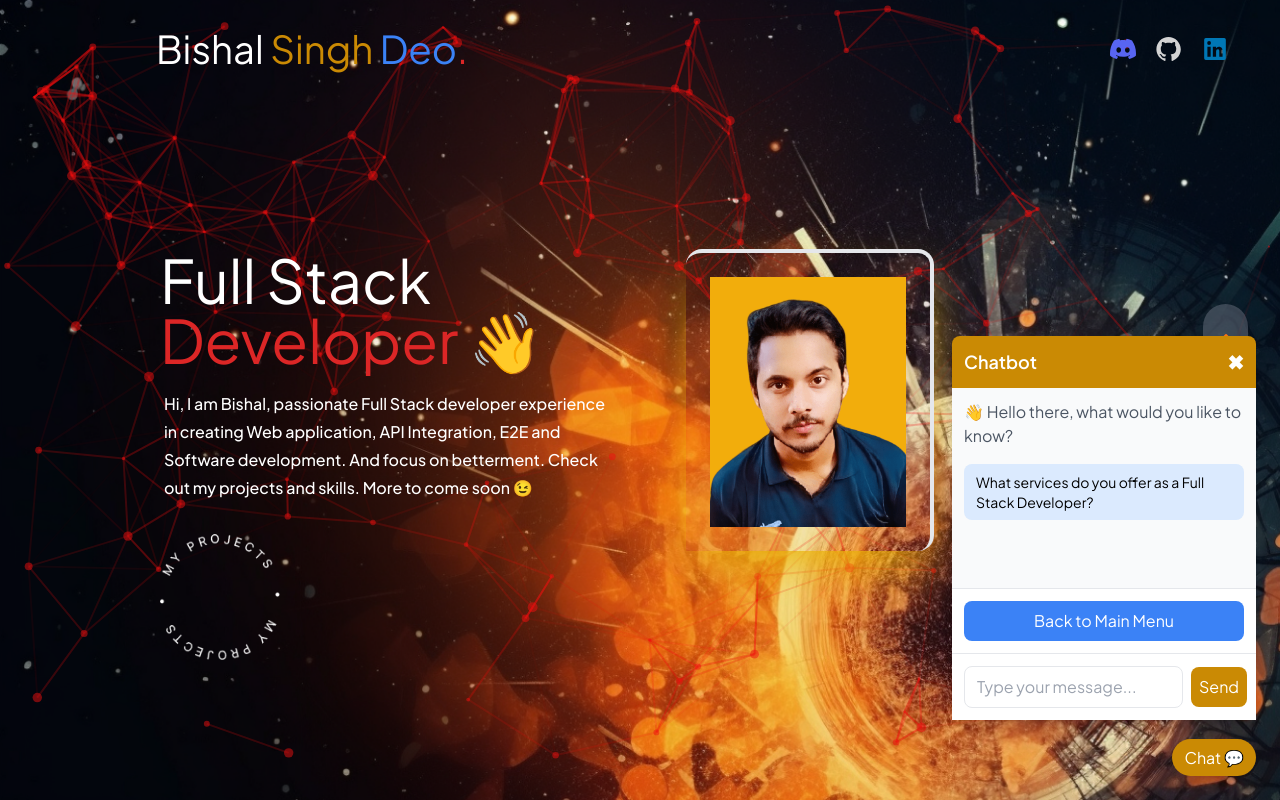
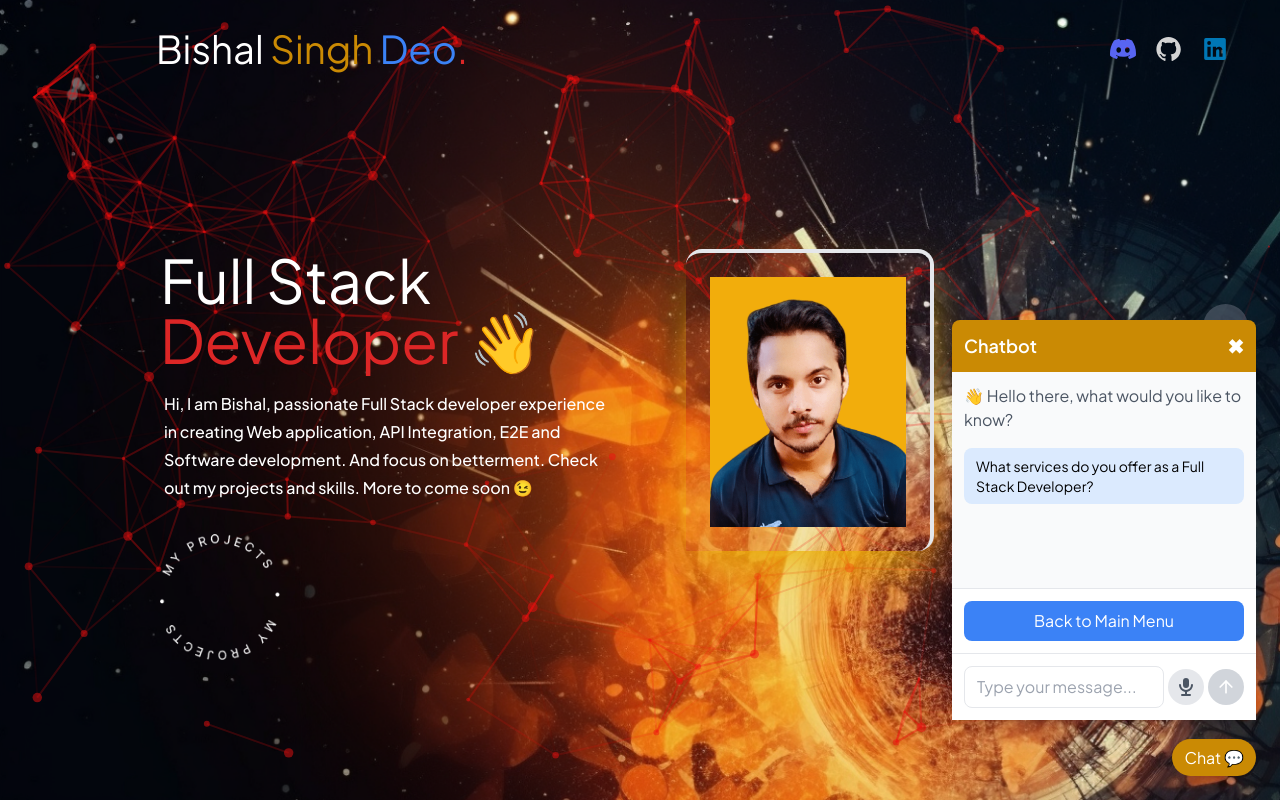
Before and after one commit to Bishalsnghd07/Portfolio-Bishal, a Next.js app: page / in a window 1280 px wide. Both pictures are taken after a click on the button "Chat 💬". Built offline with nearby package versions, Linux system fonts and the light colour scheme.

Commit message:
update flexibility of input search box, added new global file for handling types

```diff
--- a/components/chatbot.tsx
+++ b/components/chatbot.tsx
@@ -34,6 +34,9 @@ const Chatbot: React.FC<ChatbotProps> = ({ initialOpen = false }) => {
   const [messages, setMessages] = useState<ChatMessage[]>([]);
   const [userInput, setUserInput] = useState("");
   const [navHistory, setNavHistory] = useState<FollowUpOption[][]>([]);
+  const [isListening, setIsListening] = useState(false);
+  const recognitionRef = useRef<any>(null);
+
   // Add scroll ref
   const messagesEndRef = useRef<HTMLDivElement>(null);
 
@@ -157,6 +160,52 @@ const Chatbot: React.FC<ChatbotProps> = ({ initialOpen = false }) => {
 
   const handleBackToMenu = () => setMessages([]);
 
+  // 2. Initialize speech recognition
+  useEffect(() => {
+    if (typeof window !== "undefined") {
+      const SpeechRecognition =
+        window.SpeechRecognition || window.webkitSpeechRecognition;
+      if (SpeechRecognition) {
+        recognitionRef.current = new SpeechRecognition();
+        recognitionRef.current.continuous = false;
+        recognitionRef.current.interimResults = false;
+
+        recognitionRef.current.onresult = (event: any) => {
+          const transcript = event.results[0][0].transcript;
+          setUserInput(transcript);
+          handleSendMessage(transcript);
+        };
+
+        recognitionRef.current.onerror = (event: any) => {
+          console.error("Speech recognition error", event.error);
+          setIsListening(false);
+        };
+      }
+    }
+
+    return () => {
+      if (recognitionRef.current) {
+        recognitionRef.current.stop();
+      }
+    };
+  }, []);
+
+  // 3. Add microphone toggle function
+  const toggleMicrophone = () => {
+    if (!recognitionRef.current) {
+      alert("Speech recognition not supported in your browser");
+      return;
+    }
+
+    if (isListening) {
+      recognitionRef.current.stop();
+      setIsListening(false);
+    } else {
+      recognitionRef.current.start();
+      setIsListening(true);
+    }
+  };
+
   return (
     <>
       <div className="group fixed bottom-6 right-6">
@@ -199,8 +248,8 @@ const Chatbot: React.FC<ChatbotProps> = ({ initialOpen = false }) => {
       </div>
 
       {isOpen && (
-        <div className="fixed bottom-20 right-6 w-[19rem] h-[24rem] bg-white rounded-xl shadow-lg border-none flex flex-col">
-          <div className="flex items-center justify-between p-3 bg-yellow-600 text-white rounded-t-lg">
+        <div className="fixed bottom-20 right-6 w-[19rem] h-[25rem] bg-white rounded-xl shadow-lg border-none flex flex-col">
+          <div className="flex items-center justify-between p-3 bg-yellow-600 text-white rounded-t-lg flex-wrap">
             {navHistory.length > 1 && (
               <button
                 onClick={handleBack}
@@ -280,10 +329,12 @@ const Chatbot: React.FC<ChatbotProps> = ({ initialOpen = false }) => {
             </button>
           </div>
 
-          <div className="p-3 border-t bg-white flex items-center">
+          <div className="p-3 border-t bg-white flex items-center gap-1 w-full">
+            {/* Flexible Input Container */}
+            <div className="flex-1 flex items-center gap-1 min-w-0">
               <input
                 type="text"
-              className="flex-1 px-3 py-2 border rounded-lg focus:outline-none"
+                className="flex-1 min-w-0 px-3 py-2 border rounded-lg focus:outline-none"
                 placeholder="Type your message..."
                 value={userInput}
                 onChange={(e) => setUserInput(e.target.value)}
@@ -291,12 +342,73 @@ const Chatbot: React.FC<ChatbotProps> = ({ initialOpen = false }) => {
                   e.key === "Enter" && handleSendMessage(userInput)
                 }
               />
+            </div>
+
+            {/* Action Buttons - will now stay on same line */}
+            <div className="flex items-center gap-1 flex-shrink-0">
+              <button
+                onClick={toggleMicrophone}
+                className={`p-2 rounded-full ${
+                  isListening ? "bg-red-500" : "bg-gray-200"
+                } hover:bg-blue-100 transition-colors`}
+                title={isListening ? "Stop listening" : "Start voice input"}
+              >
+                {/* Microphone icon SVG */}
+                {isListening ? (
+                  <svg
+                    xmlns="http://www.w3.org/2000/svg"
+                    className="h-5 w-5 text-white"
+                    viewBox="0 0 20 20"
+                    fill="currentColor"
+                  >
+                    <path
+                      fillRule="evenodd"
+                      d="M7 4a3 3 0 016 0v4a3 3 0 11-6 0V4zm4 10.93A7.001 7.001 0 0017 8a1 1 0 10-2 0A5 5 0 015 8a1 1 0 00-2 0 7.001 7.001 0 006 6.93V17H6a1 1 0 100 2h8a1 1 0 100-2h-3v-2.07z"
+                      clipRule="evenodd"
+                    />
+                  </svg>
+                ) : (
+                  <svg
+                    xmlns="http://www.w3.org/2000/svg"
+                    className="h-5 w-5 text-gray-600"
+                    viewBox="0 0 20 20"
+                    fill="currentColor"
+                  >
+                    <path
+                      fillRule="evenodd"
+                      d="M7 4a3 3 0 016 0v4a3 3 0 11-6 0V4zm4 10.93A7.001 7.001 0 0017 8a1 1 0 10-2 0A5 5 0 015 8a1 1 0 00-2 0 7.001 7.001 0 006 6.93V17H6a1 1 0 100 2h8a1 1 0 100-2h-3v-2.07z"
+                      clipRule="evenodd"
+                    />
+                  </svg>
+                )}
+              </button>
+
               <button
                 onClick={() => handleSendMessage(userInput)}
-              className="ml-2 px-2 py-2 bg-yellow-600 text-white rounded-lg hover:bg-yellow-700"
+                disabled={!userInput.trim()}
+                className={`p-2 rounded-full ${
+                  userInput.trim()
+                    ? "bg-yellow-600 hover:bg-yellow-700"
+                    : "bg-gray-300 cursor-not-allowed"
+                } text-white transition-colors`}
+                title="Send message"
               >
-              Send
+                {/* Arrow up icon SVG */}
+                <svg
+                  xmlns="http://www.w3.org/2000/svg"
+                  className="h-5 w-5"
+                  viewBox="0 0 24 24"
+                  fill="none"
+                  stroke="currentColor"
+                  strokeWidth="2"
+                  strokeLinecap="round"
+                  strokeLinejoin="round"
+                >
+                  <line x1="12" y1="19" x2="12" y2="5"></line>
+                  <polyline points="5 12 12 5 19 12"></polyline>
+                </svg>
               </button>
+            </div>
           </div>
         </div>
       )}
--- /dev/null
+++ b/global.d.ts
@@ -0,0 +1,5 @@
+// Add this to your global.d.ts or similar
+interface Window {
+  SpeechRecognition: typeof SpeechRecognition;
+  webkitSpeechRecognition: typeof SpeechRecognition;
+}
```
Lines whose indentation alone changed are shown as unchanged.
